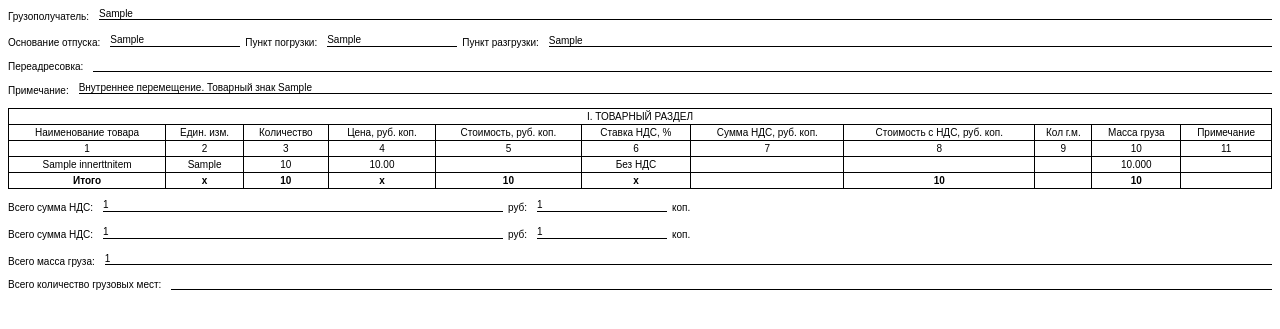
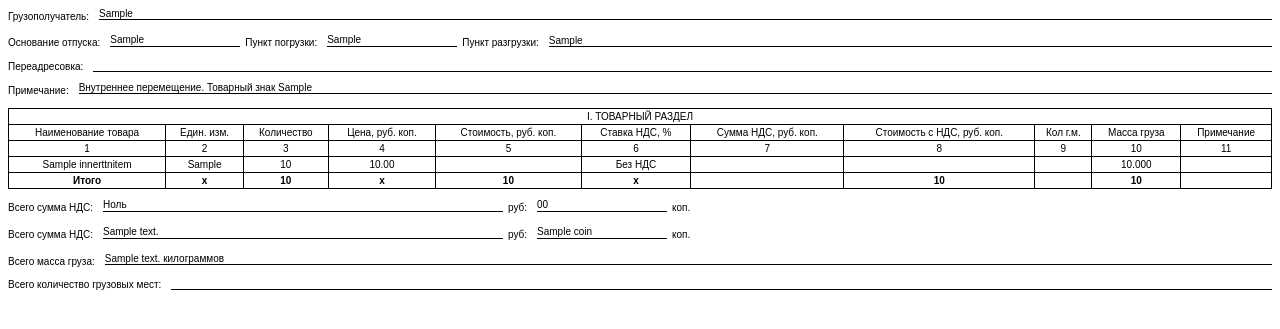
Before and after one commit to itVityas/Bloom, a Django app: template apps/sez/templates/innerttn.html in a window 1280 px wide. Shown: the part 227-556 px from the top of the page. Run offline with Django 5.2, Linux system fonts and the light colour scheme; tables that the repository leaves empty hold one stand-in row (values such as "Sample post"); the template is opened without the code that fills it: values that come from a table or form of the project are taken from there, most other values are stand-ins (such as "Sample title", 1, 10 or a date in 2020); parts of the project's set-up code (start-up, migrations or seed data) failed here and were passed over.

Commit message:
add text in words

```diff
--- a/apps/sez/templates/innerttn.html
+++ b/apps/sez/templates/innerttn.html
@@ -96,6 +96,7 @@
         }where
     </style>
 </head>
+
 <body>
     <div style="text-align: center;">
         <div style="display: inline-block;">
@@ -283,9 +284,9 @@
     </table>
 
     <div>
-        <p class="flex-underline">Всего сумма НДС: <span class="underline-field-text-long">{{ttn.id}}</span>  руб: <span class="underline-field-text">{{ttn.id}}</span> коп.</p>
-        <p class="flex-underline">Всего сумма НДС: <span class="underline-field-text-long">{{ttn.id}}</span>  руб: <span class="underline-field-text">{{ttn.id}}</span> коп.</p>
-        <p class="flex-underline">Всего масса груза: <span class="textline">{{ttn.id}}</span></p>
+        <p class="flex-underline">Всего сумма НДС: <span class="underline-field-text-long">Ноль</span>  руб: <span class="underline-field-text">00</span> коп.</p>
+        <p class="flex-underline">Всего сумма НДС: <span class="underline-field-text-long">{{rub_text}}</span>  руб: <span class="underline-field-text">{{coin}}</span> коп.</p>
+        <p class="flex-underline">Всего масса груза: <span class="textline">{{weight_text}} килограммов</span></p>
         <p class="flex-underline">Всего количество грузовых мест: <span class="line"></span></p>
     </div>
 
--- a/requirements.txt
+++ b/requirements.txt
@@ -14,3 +14,4 @@ cx_Oracle==8.3.0
 asgiref==3.8.1
 pyodbc
 openpyxl==3.1.3
+num2words==0.5.14
```
Also changed, not shown: apps/sez/services/inner_ttn_pdf.py (+10 -1 lines), apps/sez/views/inner_ttn.py (+2 -9 lines).
